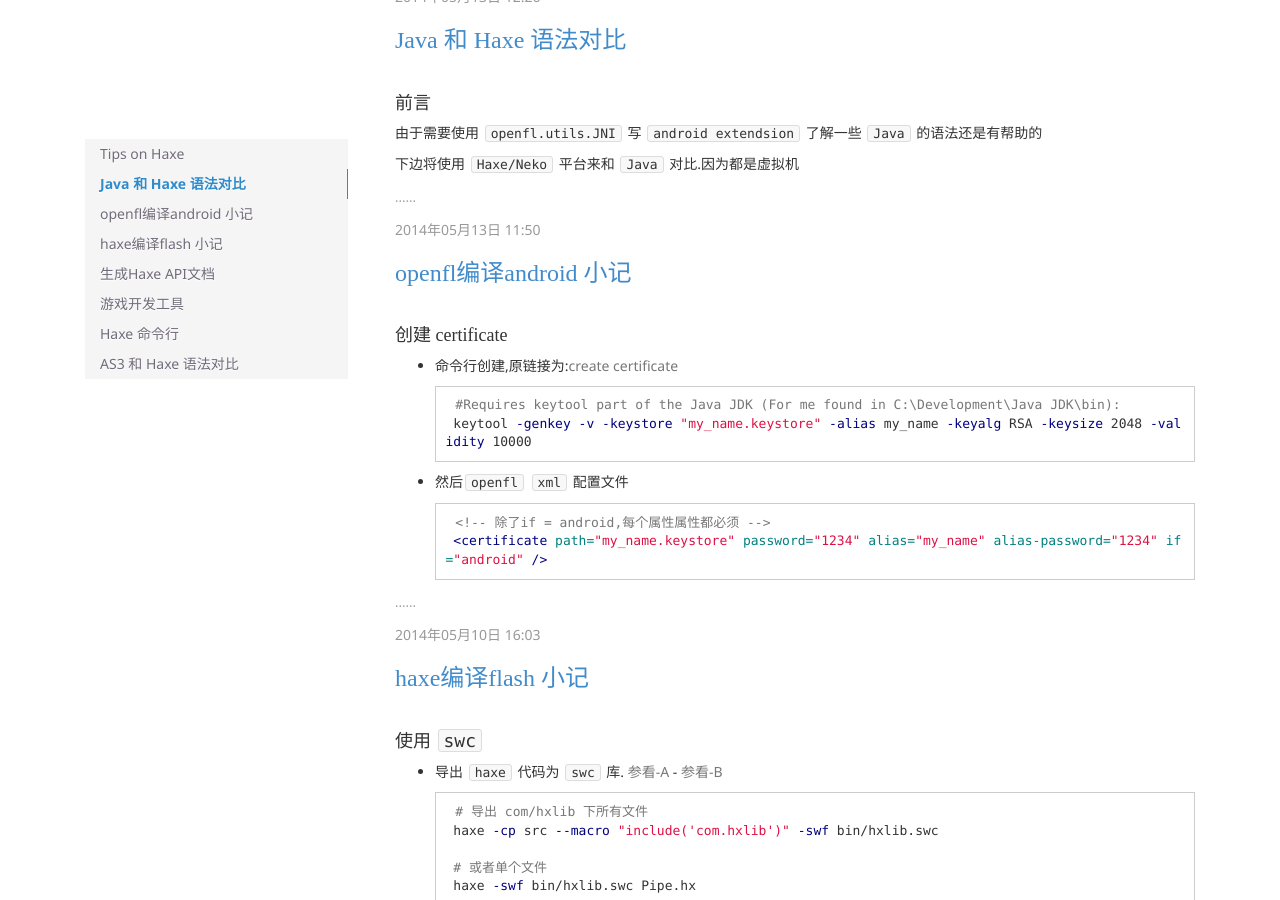
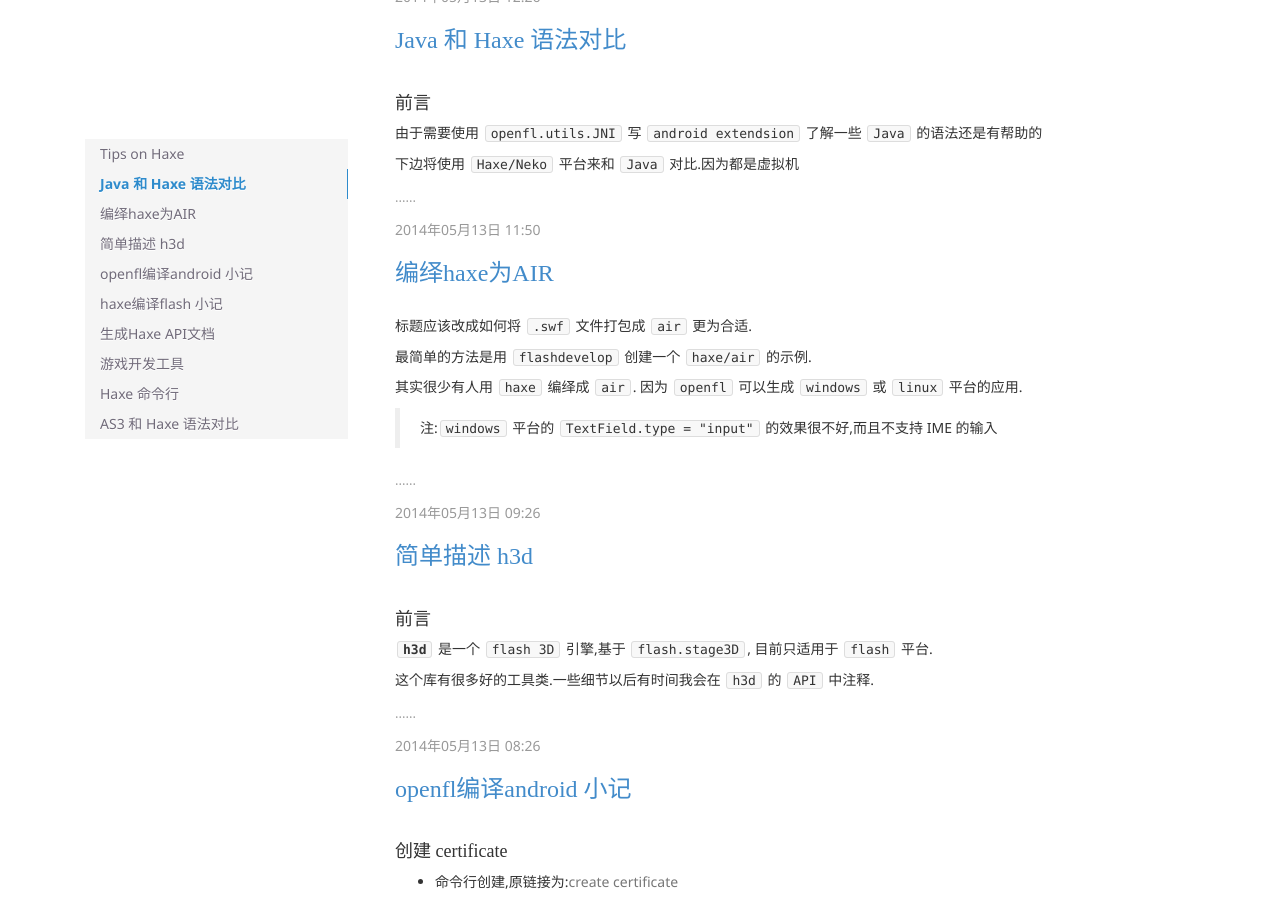
Before and after one commit to R32/r32.github.io, a Jekyll site: the page built from haxe/index.html, in a window 1280 px wide and 900 px high, scrolled down 487 px. Built offline with Jekyll 4.4.1, drawn with Linux system fonts in a browser that asks for light colours; Markdown is read by kramdown in place of the engine named in the settings.

Commit message:
post update

````diff
--- a/_posts/2014-03-29-as3-and-haxe-comparison.markdown
+++ b/_posts/2014-03-29-as3-and-haxe-comparison.markdown
@@ -537,6 +537,104 @@
 
 </div>
 
+
+</div>
+
+<hr />
+<h3>延时</h3>
+
+<div class="row">
+<div class="col-md-6 as3">
+<h4>AS3</h4>
+
+{% highlight as %}
+var cancelID:uint = setTimeout(calllback,delay_time_ms);
+
+clearTimeout(cancelID);// 取消
+
+{% endhighlight %}
+</div>
+
+<div class="col-md-6 hx3">
+<h4>Haxe</h4>
+{% highlight as %}
+// 重要: haxe.Timer 原生 Haxe 只支持 flash 以及 Javascript 平台
+// 使用 openfl 时, haxe.Timer 才是跨平台的.参看 HaxeToolkit\haxe\lib\openfl-native\1,n,n\haxe\Timer.hx
+// 使用 openfl 时, haxe.Timer 和 flash.utils.Timer 不是同一个类.
+var timer = haxe.Timer.delay(calllback,delay_time_ms); // return Type haxe.Timer
+
+timer.stop(); // 取消
+
+{% endhighlight %}
+</div>
+
+</div>
+
+<hr />
+<h3>类实例对比</h3>
+
+<div class="row">
+<div class="col-md-6 as3">
+<h4>AS3</h4>
+{% highlight as %}
+// AS 中对比二个实例是否为一个很简单,和普通类型变量一样
+
+trace(this == root);
+
+//或, AS 或 JS 都可以用 === 三个等号来表示全等于
+
+trace(this === root);
+{% endhighlight %}
+</div>
+
+<div class="col-md-6 hx3">
+<h4>Haxe</h4>
+{% highlight as %}
+// Haxe 则需要类型一致,  或者A的类型是 B 的 父类或子类
+
+// 假如 this => Main,  root => MovieClip
+trace(this == cast(root,Sprite)); //
+
+//或,强制转换成另一个父类
+
+trace(this == cast(root,DisplayObject));
+{% endhighlight %}
+</div>
+
+</div>
+
+<hr />
+<h3>条件编译</h3>
+
+<div class="row">
+<div class="col-md-6 as3">
+<h4>AS3</h4>
+{% highlight as %}
+
+// divillysausages.com/blog/as3_conditional_compilation
+CONFIG::DEBUG{
+  trace("debug");
+}
+
+{% endhighlight %}
+</div>
+
+<div class="col-md-6 hx3">
+<h4>Haxe</h4>
+{% highlight as %}
+
+// 细节参看页尾的 宏条件编译
+#if debug
+  trace("debug");
+#end
+
+{% endhighlight %}
+</div>
+
+</div>
+
+
+
 #### Additional Features
 
 Haxe 增加了一些 Actionscript 3 没有的语法特性:
--- a/_posts/2014-05-10-tips-openfl-android.markdown
+++ b/_posts/2014-05-10-tips-openfl-android.markdown
@@ -187,6 +187,11 @@
 	# 指定多个 -s
 	adb logcat -s "trace" -s "MyActivity"
 	```
+ * 当设置 `<window fullscreen="false" />` 时.
+
+	> `android` 平台的 `stage.stageHeight` 仍然和全屏时相等. 没有减去顶栏的高度
+
+	> `ios` 未测
 
  * 其它的以后再添加....
 
--- /dev/null
+++ b/_posts/2014-05-15-about-haxe-h3d.markdown
@@ -0,0 +1,54 @@
+---
+
+layout: post
+title:  简单描述 h3d
+date:   2014-05-13 8:26:10
+categories: haxe
+
+---
+
+#### 前言
+
+[**`h3d`**](https://github.com/ncannasse/h3d) 是一个 `flash 3D` 引擎,基于 `flash.stage3D`, 目前只适用于 `flash` 平台.
+
+ 这个库有很多好的工具类.一些细节以后有时间我会在 `h3d` 的 `API` 中注释.
+
+
+<!-- more -->
+
+
+<br />
+
+
+
+#### `h2d,h2d,hxd`
+
+ 这是主要的库文件，将在 API 中注释这些内容
+
+
+
+<br />
+
+
+
+#### `tool`
+
+ * `fbx`
+
+	> 可以用来预览 `.fbx`.
+
+ * `parts`
+
+	> `air` 粒子生成器.
+
+ * `perlin`
+
+	> flash perlin.
+
+	> h2d ui 示例
+
+ * `xbx`
+
+	> `neko` 将 `.fbx` 文件压成 `xbx`格式.
+
+	> 这是一个很好的如何使用 `format.zip` 和 如何创建一个简单命令行程序的示例
--- /dev/null
+++ b/_posts/2014-05-15-compile-haxe-air.markdown
@@ -0,0 +1,136 @@
+---
+
+layout: post
+title:  编绎haxe为AIR
+date:   2014-05-13 9:26:10
+categories: haxe
+
+---
+
+标题应该改成如何将 `.swf` 文件打包成 `air` 更为合适.
+
+
+最简单的方法是用 `flashdevelop` 创建一个 `haxe/air` 的示例.
+
+
+其实很少有人用 `haxe` 编绎成 `air`. 因为 `openfl` 可以生成 `windows` 或 `linux` 平台的应用.
+
+ > 注:`windows` 平台的 `TextField.type = "input"` 的效果很不好,而且不支持 IME 的输入
+
+<!-- more -->
+
+#### 创建 `air app.xml`
+
+ [官网参考](http://help.adobe.com/en_US/air/build/WS144092a96ffef7cc4c0afd1212601c9a36f-8000.html) 示例:
+
+```xml
+<?xml version="1.0" encoding="utf-8" ?>
+<application xmlns="http://ns.adobe.com/air/application/3.0">
+    <id>example.HelloWorld</id>
+    <versionNumber>1.0.1</versionNumber>
+    <filename>Hello World</filename>
+    <name>Example Co. AIR Hello World</name>
+     <description>
+        <text xml:lang="en">This is an example.</text>
+        <text xml:lang="fr">C'est un exemple.</text>
+        <text xml:lang="es">Esto es un ejemplo.</text>
+    </description>
+    <copyright>Copyright (c) 2010 Example Co.</copyright>
+    <initialWindow>
+        <title>Hello World</title>
+        <content>
+            HelloWorld.swf
+        </content>
+    </initialWindow>
+    <icon>
+        <image16x16>icons/smallIcon.png</image16x16>
+        <image32x32>icons/mediumIcon.png</image32x32>
+        <image48x48>icons/bigIcon.png</image48x48>
+        <image128x128>icons/biggerIcon.png</image128x128>
+    </icon>
+</application>
+```
+
+另一个更简单的:
+
+```xml
+<?xml version="1.0" encoding="UTF-8"?>
+<application xmlns="http://ns.adobe.com/air/application/3.6">
+    <id>FbxViewer</id>
+    <name>FbxViewer</name>
+    <filename>FbxViewer</filename>
+    <versionNumber>1.0</versionNumber>
+	<supportedProfiles>desktop extendedDesktop</supportedProfiles>
+    <initialWindow>
+        <content>fbxViewer.swf</content>
+        <visible>true</visible>
+        <renderMode>direct</renderMode>
+        <depthAndStencil>true</depthAndStencil>
+    </initialWindow>
+</application>
+```
+
+
+<br />
+
+
+
+#### 创建 `swf`
+
+先需要编绎成常见的 `swf` 格式. 细节参看: [编绎haxe](http://haxe.org/doc/compiler)
+
+```bat
+haxe -main Main -swf Main.swf
+```
+
+
+<br />
+
+
+#### `AIR`
+
+ * `Debug` 调式运行
+
+    ```bat
+    :: 命令很简单,不需要 certificate 文件
+    :: swfdir可以为空,则为当前目录
+    adl %APP_XML% %swfdir%
+    ```
+ * 打包
+
+    下边 `.bat` 提取来自 `flashdevelop` 的 `haxe/air` 示例.
+
+    ```bat
+    :: 配置路径
+    set FLEX_SDK=E:\flash_SDK\AIR40
+    set PATH=%PATH%;%FLEX_SDK%\bin
+
+
+    :: 配置 certificate 文件信息
+    set CERT_NAME=air
+    set CERT_PASS=fd
+    set CERT_FILE=air.p12
+
+
+    :: xml 文件
+    set APP_XML=app.xml
+
+    :: ========== 创建 certificate ==========
+
+    if not exist %CERT_FILE% call adt -certificate -cn %CERT_NAME% 1024-RSA %CERT_FILE% %CERT_PASS%
+
+    :: ========== 生成 AIR ==========
+    :: AIR output
+
+    ::if not exist %AIR_PATH% md %AIR_PATH%
+
+    set OUTPUT=app.air
+
+    set APP_DIR=.\
+
+
+    set OPTIONS=-tsa none
+    set SIGNING_OPTIONS=-storetype pkcs12 -keystore %CERT_FILE% -storepass %CERT_PASS%
+
+    adt -package %OPTIONS% %SIGNING_OPTIONS% %OUTPUT% %APP_XML% %APP_DIR%
+    ```
````
